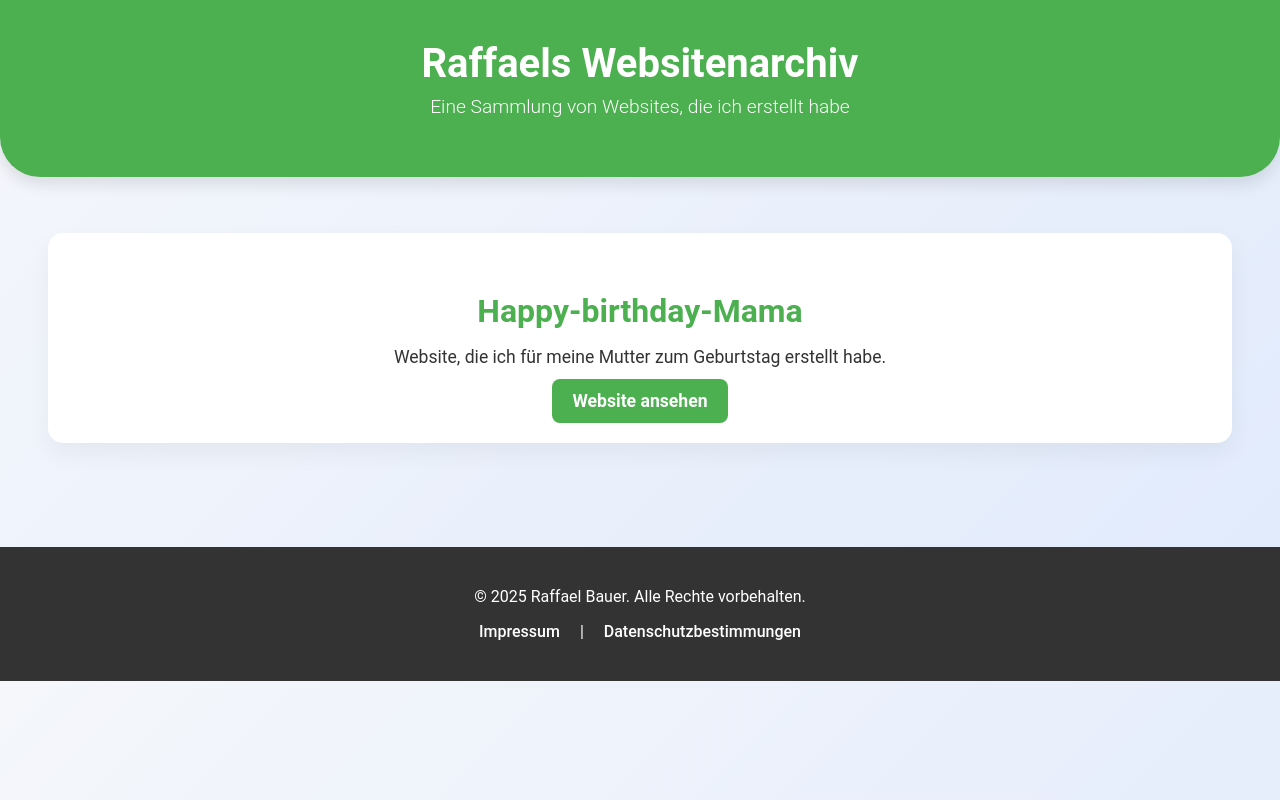
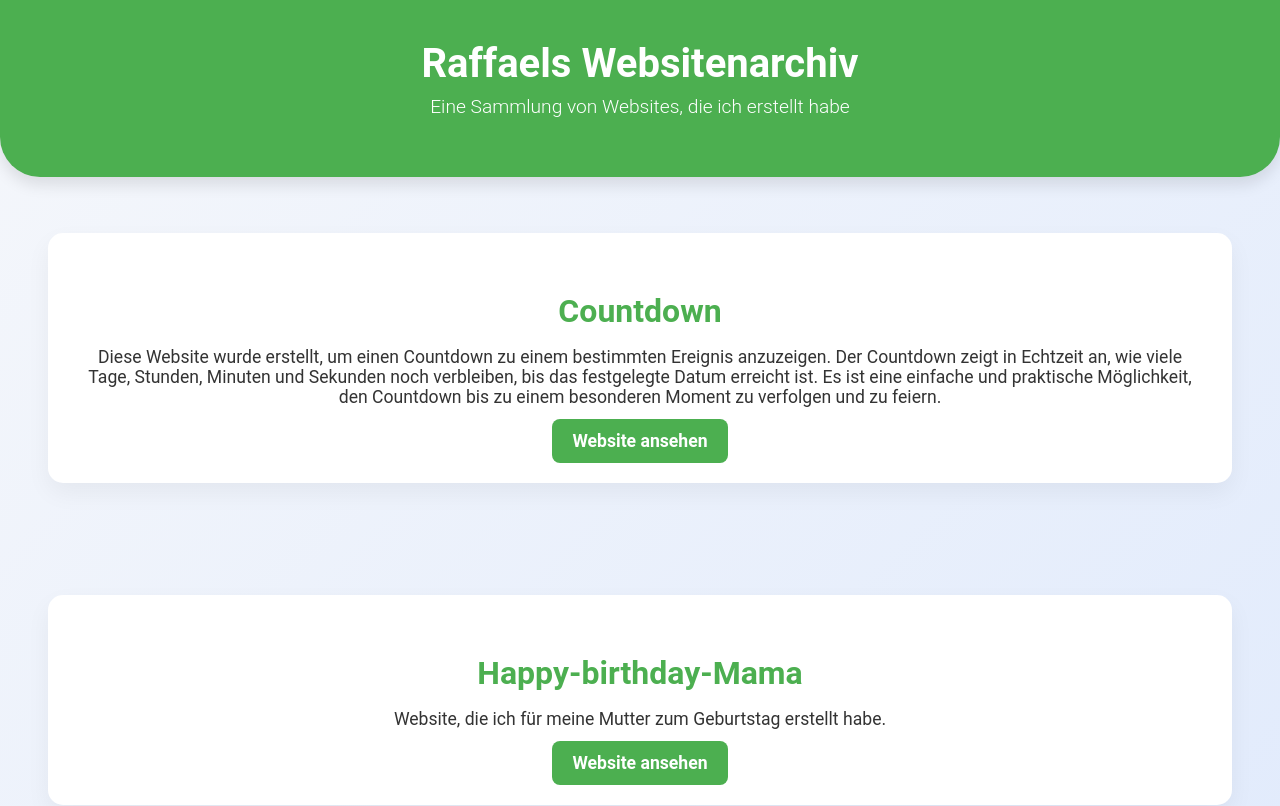
Before and after one commit to raffaelbauer/Hilfreiche-Seiten, a plain HTML site: page index.html in a window 1280 px wide. Shown: the top 806 px of the page. Drawn offline with Linux system fonts and the light colour scheme.

Commit message:
Update index.html

```diff
--- a/index.html
+++ b/index.html
@@ -101,6 +101,7 @@
         footer a:hover {
             text-decoration: underline;
         }
+
     </style>
 </head>
 <body>
@@ -109,6 +110,14 @@
     <h1>Raffaels Websitenarchiv</h1>
     <p>Eine Sammlung von Websites, die ich erstellt habe</p>
 </header>
+
+<section>
+    <div class="website">
+        <h2>Countdown</h2>
+        <p>Diese Website wurde erstellt, um einen Countdown zu einem bestimmten Ereignis anzuzeigen. Der Countdown zeigt in Echtzeit an, wie viele Tage, Stunden, Minuten und Sekunden noch verbleiben, bis das festgelegte Datum erreicht ist. Es ist eine einfache und praktische Möglichkeit, den Countdown bis zu einem besonderen Moment zu verfolgen und zu feiern.</p>
+        <a href="https://raffaelbauer.github.io/countdown/">Website ansehen</a>
+    </div>
+</section>
 
 <section>
     <div class="website">
@@ -125,3 +134,6 @@
         <a href="https://raffaelbauer.github.io/Datenschutzbestimmungen/">Datenschutzbestimmungen</a>
     </p>
 </footer>
+
+</body>
+</html>
```
